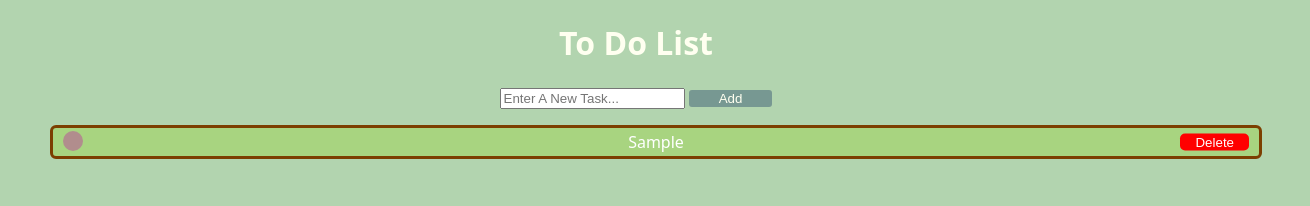
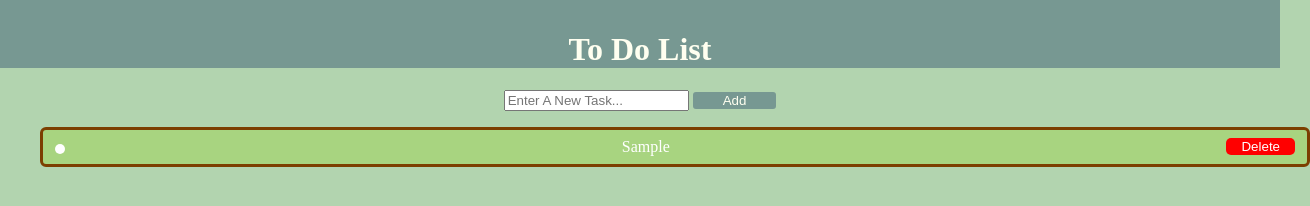
Before and after one commit to grmmjaw/To-Do-List, a plain HTML site: page index.html in a window 1280 px wide. Both pictures are taken after typing "Sample" into the empty fields and a click on the button "Add". Shown: the whole page, 1310 px wide, since content can reach past the window. Drawn offline with Linux system fonts and the light colour scheme; a web font is replaced by a local one.

Commit message:
add flex to task display

```diff
--- a/app.js
+++ b/app.js
@@ -3,12 +3,14 @@ const toDoInput = document.getElementById("toDoInput");
 
 function markTaskBtn()
   { const task = event.target.parentElement;
- if (task.style.textDecoration === "line-through white"){
+ if (task.style.textDecoration === "line-through black"){
      task.style.textDecoration = "none"
        task.style.backgroundColor = "#a8d480";
+       task.style.color = "white"
   }else{
-    task.style.textDecoration = "line-through white";
-     task.style.backgroundColor = "#779892";
+    task.style.textDecoration = "line-through black";
+     task.style.backgroundColor = "#9acb6b";
+     task.style.color = "#555555"
   }
   }
 
@@ -31,18 +33,29 @@ function addToList() {
   task.style.borderRadius = "6px"
   task.style.textAlign = "center";
   task.style.position = "relative";
-  task.style.paddingTop = "3px";
-  task.style.paddingBottom = "3px"
-  task.style.margin = "10px";
-  const newContent = document.createTextNode(toDoInput.value);
+  task.style.margin = "10px auto";
+  task.style.display = "flex";
+  task.style.flexDirection = "row";
+  task.style.alignItems = "center";
+  task.style.justifyContent = "space-between";
+  task.style.width = "100%";
+  task.style.textAlign = "center";
+  task.style.flexShrink = "1"
+task.style.padding = "8px 12px";
+
+
+  const textWrapper = document.createElement("div");
+textWrapper.textContent = toDoInput.value;
+textWrapper.style.flexGrow = "1";
+textWrapper.style.textAlign = "center";
   const checkBtn = document.createElement("button");
-  checkBtn.style.backgroundColor = "#b18d8dff";
+  checkBtn.style.backgroundColor = "white";
    checkBtn.style.color = "white";
     checkBtn.style.border = "none";
-    checkBtn.style.padding = "10px"
+    checkBtn.style.padding = "5px"
     checkBtn.style.borderRadius = "10px";
-    checkBtn.style.position = "absolute";
-    checkBtn.style.left = "10px"
+    checkBtn.style.marginTop = "4px";
+checkBtn.style.flexShrink = "0";
     const deleteBtn = document.createElement("button");
     deleteBtn.innerText = "Delete";
     deleteBtn.style.backgroundColor = "red";
@@ -51,13 +64,10 @@ function addToList() {
      deleteBtn.style.borderRadius = "5px";
      deleteBtn.style.paddingRight = "15px";
      deleteBtn.style.paddingLeft = "15px";
-      deleteBtn.style.right = "10px";
-      deleteBtn.style.top = "50%";
-      deleteBtn.style.position = "absolute";
-deleteBtn.style.transform = "translateY(-50%)";
-  task.appendChild(newContent);
+deleteBtn.style.flexShrink = "0";
   task.appendChild(checkBtn);
-  task.appendChild(deleteBtn);
+task.appendChild(textWrapper);
+task.appendChild(deleteBtn);
   list.appendChild(task);
 
   toDoInput.value = "";
--- a/index.html
+++ b/index.html
@@ -7,7 +7,8 @@
     <link rel="stylesheet" href="styles.css">
 </head>
 <body>
-    <h1>To Do List</h1>
+    <div id = "title">
+    <h1>To Do List</h1></div>
     <div id = "toDoList">
     <form id = "toDoForm">
  <input id="toDoInput" type="text" placeholder="Enter A New Task...">
--- a/styles.css
+++ b/styles.css
@@ -1,17 +1,25 @@
+@import url('https://fonts.googleapis.com/css2?family=Cutive&family=Noto+Sans:ital,wght@0,100..900;1,100..900&family=Nunito:ital,wght@0,200..1000;1,200..1000&family=Pixelify+Sans:wght@400..700&family=Roboto:ital,wght@0,100..900;1,100..900&family=Special+Elite&display=swap');
 body{
 margin-left: 0px;
+margin-right: 0px;
+margin-top: 0px;
 background-color: 	#b2d4af;
-font-family: system-ui, -apple-system, BlinkMacSystemFont, 'Segoe UI', Roboto, Oxygen, Ubuntu, Cantarell, 'Open Sans', 'Helvetica Neue', sans-serif;
+ font-family: "Cutive", serif;
+}
+#title{
+    background-color: #779892;
+    padding-top: 10px;
+
 }
 h1{
  justify-self:center;
  color: #FFFFF0;
-
 }
 #toDoForm{
     justify-self:center;
 
 }
+
 #addBtn{
    border: none;
    padding-left:30px;
```
